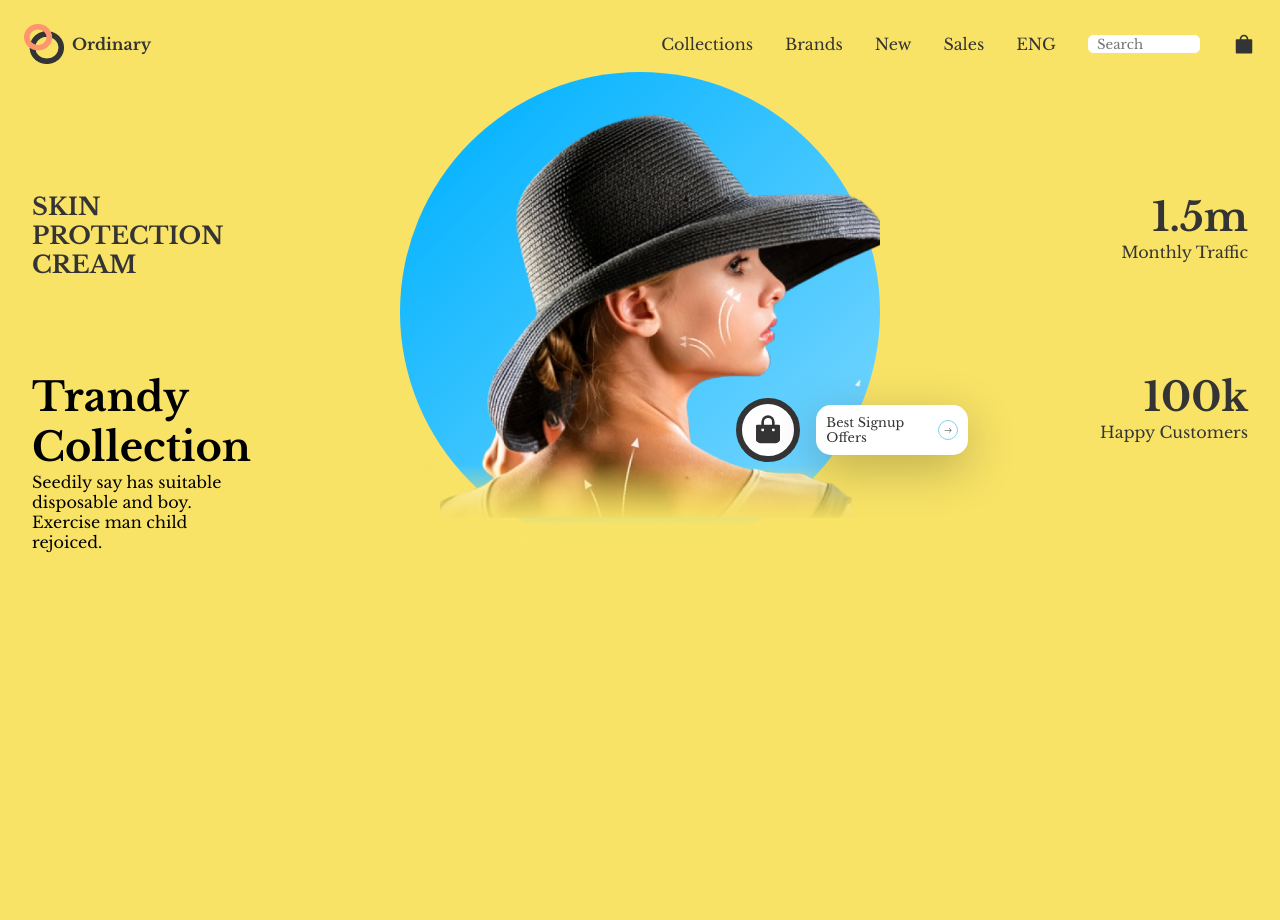
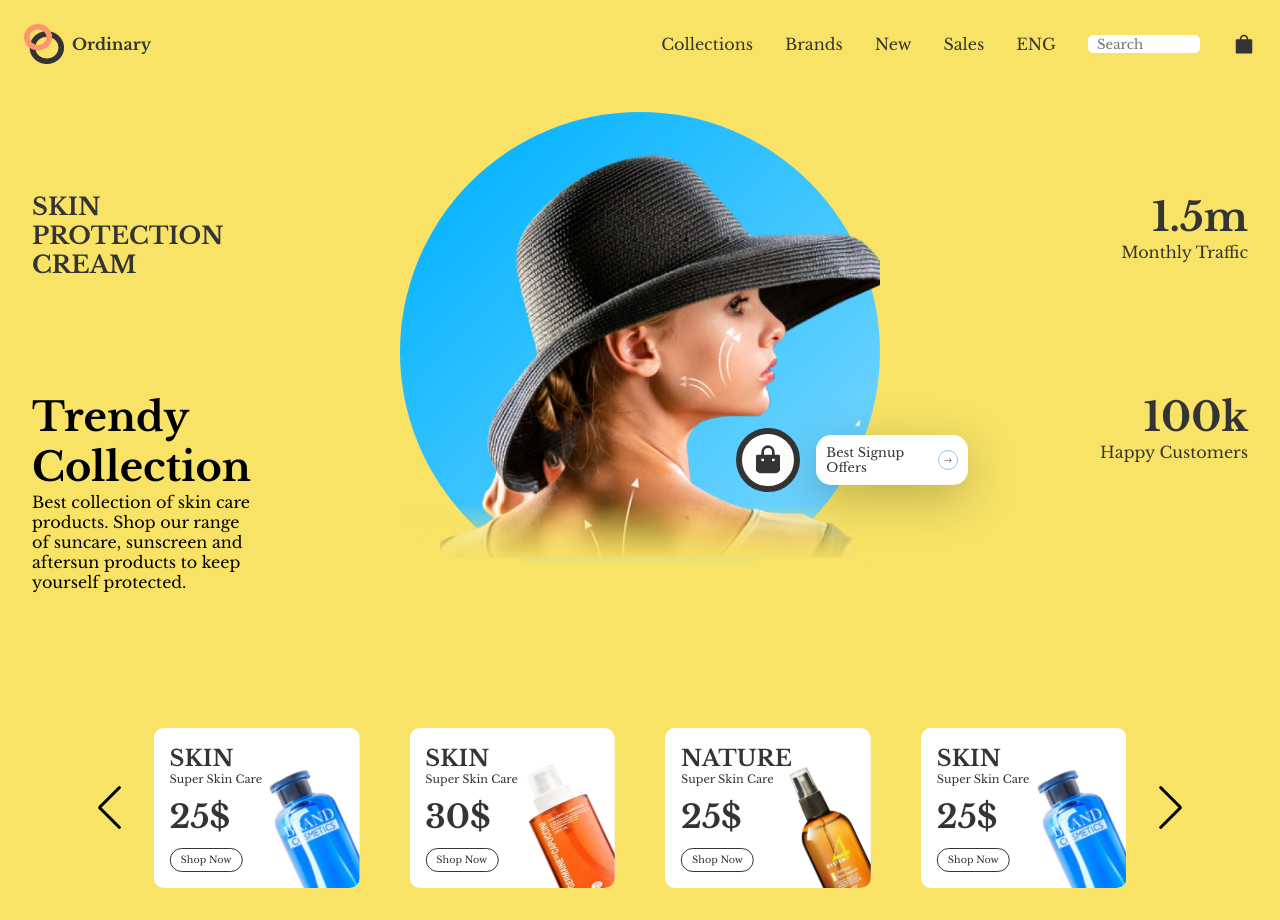
Before and after one commit to benbasty/ecommercebeautyweb, a React (Create React App) app: page / in a window 1280 px wide. Before the commit the page ends 800 px from the top, so only its background shows below. Built offline with nearby package versions, Linux system fonts and the light colour scheme.

Commit message:
added slider js

```diff
--- a/package.json
+++ b/package.json
@@ -10,6 +10,7 @@
     "react-dom": "^18.2.0",
     "react-icons": "^4.7.1",
     "react-scripts": "5.0.1",
+    "swiper": "^8.4.5",
     "web-vitals": "^2.1.4"
   },
   "scripts": {
--- a/src/App.js
+++ b/src/App.js
@@ -1,11 +1,13 @@
 import './App.css';
 import Header from './components/header/header';
 import Hero from './components/Hero/hero';
+import Slider from './components/Slider/slider';
 function App() {
   return (
     <div className='App'>
       <Header />
       <Hero />
+      <Slider />
     </div>
   );
 }
--- a/src/components/Hero/hero.css
+++ b/src/components/Hero/hero.css
@@ -99,6 +99,7 @@
     color: black;
 }
 
+
 .text2>:first-child {
     font-weight: 800;
     font-size: 2.5rem;
--- a/src/components/Hero/hero.jsx
+++ b/src/components/Hero/hero.jsx
@@ -10,9 +10,11 @@
         <div className='h_sides'>
             <span className='text1'>Skin Protection Cream</span>
             <div className='text2'>
-                <span>Trandy Collection</span>
-                <span>Seedily say has suitable disposable
-                    and boy. Exercise man child rejoiced.
+                <span>Trendy Collection</span>
+                <span>Best collection of
+                    skin care products.
+                    Shop our range of suncare, sunscreen and aftersun
+                    products to keep yourself protected.
                 </span>
             </div>
         </div>
--- /dev/null
+++ b/src/components/Slider/slider.css
@@ -0,0 +1,74 @@
+.slider-container {
+    position: relative;
+    padding: 2rem;
+}
+
+.slider-container .swiper {
+    width: 80%;
+    height: 10rem;
+    position: unset;
+}
+
+.slider-container .swiper-slide {
+    background: white;
+    display: flex;
+    border-radius: 10px;
+    padding: 1rem;
+    box-sizing: border-box;
+    overflow: hidden;
+    position: relative;
+}
+
+.slider-container .swiper-button-prev {
+    left: 6rem;
+}
+.slider-container .swiper-button-next {
+    right: 6rem;
+}
+
+.slider-container .swiper-button-prev,
+.slider-container .swiper-button-next {
+    color: black;
+}
+
+.left-side {
+    display: flex;
+    flex-direction: column;
+    justify-content: space-between;
+}
+
+.name {
+    display: flex;
+    flex-direction: column;
+}
+.name > :nth-child(1) {
+    font-size: 1.4rem;
+    font-weight: 600;
+}
+
+.name > :nth-child(2) {
+    font-size: 0.7rem;
+}
+
+.left-side > :nth-child(2) {
+    font-weight: bold;
+    font-size: 2rem;
+}
+
+.left-side > :nth-child(3) {
+    font-size: 0.6rem;
+    border: 1px solid var(--black);
+    border-radius: 15px;
+    padding: 5px 10px;
+    width: max-content;
+
+}
+
+.img-product {
+    position: absolute;
+    transform: rotate(-25deg);
+    right: 0;
+    width: 40%;
+    height: 100%;
+    bottom: -20%;
+}
--- /dev/null
+++ b/src/components/Slider/slider.jsx
@@ -0,0 +1,42 @@
+import React from 'react';
+import './slider.css';
+import { Swiper, SwiperSlide } from 'swiper/react';
+import { Navigation, Pagination} from 'swiper';
+import {SliderProducts} from '../../data/products'
+import 'swiper/css';
+import 'swiper/css/navigation';
+import 'swiper/css/pagination';
+
+const slider = () => {
+  return (
+    <div className='slider-container'>
+        <Swiper
+            modules={[Pagination, Navigation]}
+            className="mySwiper"
+            loopFillGroupWithBlank= {true}
+            spaceBetween={50}
+            slidesPerView={4}
+            slidesPerGroup={1}
+            loop= {true}
+            navigation = {true}
+        >
+            {SliderProducts.map((slide, i) => (
+                <SwiperSlide>
+                    <div className="left-side">
+                        <div className="name">
+                            <span>{slide.name}</span>
+                            <span>{slide.detail}</span>
+                        </div>
+                        <span>{slide.price}$</span>
+                        <div>Shop Now</div>
+                    </div>
+                    <img src={slide.img} alt="product" className="img-product" />
+
+                </SwiperSlide>
+            ))}
+        </Swiper>
+    </div>
+  )
+}
+
+export default slider;
```
Also changed, not shown: 1 other file (tests, documents, lock files or other folders).
